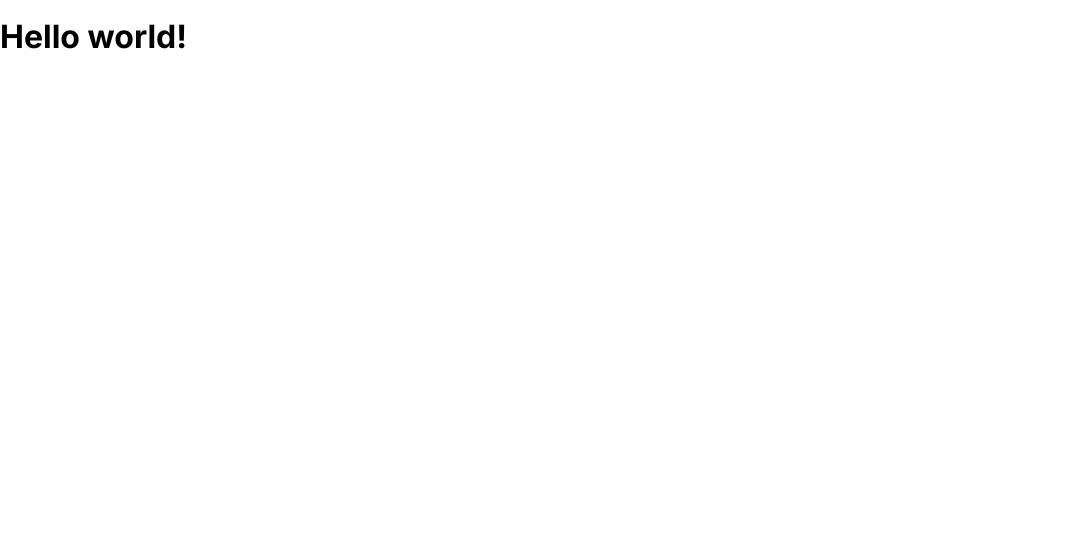
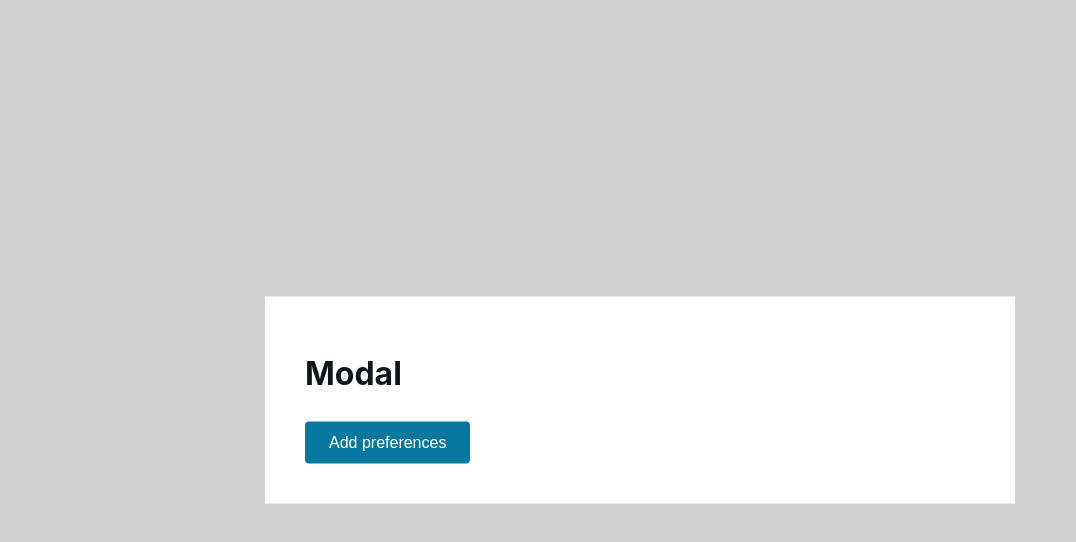
Before and after one commit to IgorPatro/FlyingBisonsModal, a React (Create React App) app: page / in a window 1280 px wide. Shown: the top 542 px of the page, without its empty margins (0-1076 px from the left). Built offline with nearby package versions, Linux system fonts and the light colour scheme.

Commit message:
Added basic modal component and section

```diff
--- a/src/@types/Styled.d.ts
+++ b/src/@types/Styled.d.ts
@@ -3,7 +3,11 @@ import "styled-components"
 declare module "styled-components" {
   export interface DefaultTheme {
     colors: {
+      background: string
       white: string
+      text: string
+      green: string
+      blue: string
     }
     weights: {
       regular: number
--- a/src/App.tsx
+++ b/src/App.tsx
@@ -1,7 +1,16 @@
 import React from "react"
+import Modal from "./components/common/Modal/Modal"
+import Button from "./components/common/Button/Button"
 
 const App = () => {
-  return <h1>Hello world!</h1>
+  return (
+    <Modal>
+      <h1>Modal</h1>
+      <Modal.Section>
+        <Button preset="primary">Add preferences</Button>
+      </Modal.Section>
+    </Modal>
+  )
 }
 
 export default App
--- a/src/GlobalStyles.ts
+++ b/src/GlobalStyles.ts
@@ -19,6 +19,8 @@ const GlobalStyles = createGlobalStyle`
     -webkit-font-smoothing: antialiased;
     -moz-osx-font-smoothing: grayscale;
     font-family: 'Inter', sans-serif;
+    background-color: ${({ theme }) => theme.colors.background};
+    color: ${({ theme }) => theme.colors.text};
   }
 
   *,
--- /dev/null
+++ b/src/components/common/Button/Button.tsx
@@ -0,0 +1,21 @@
+import React from "react"
+import * as ButtonsBasicPresets from "./ButtonPresets"
+
+interface ButtonProps {
+  preset: keyof typeof ButtonsBasicPresets
+  children?: React.ReactNode | string
+  onClick?: () => void
+}
+
+const Button = (props: ButtonProps) => {
+  const Item = ButtonsBasicPresets[props.preset]
+
+  return (
+    // TODO: We spread the props here to pass custom styles
+    <Item onClick={props.onClick} {...props}>
+      {props.children}
+    </Item>
+  )
+}
+
+export default Button
--- /dev/null
+++ b/src/components/common/Button/ButtonPresets.ts
@@ -0,0 +1,10 @@
+import styled from "styled-components"
+
+export const primary = styled.button`
+  color: ${({ theme }) => theme.colors.white};
+  background: ${({ theme }) => theme.colors.blue};
+  border-radius: 0.4rem;
+  padding: 1.2rem 2.4rem;
+  font-size: 1.6rem;
+  border: none;
+`
--- /dev/null
+++ b/src/components/common/Modal/Modal.styled.ts
@@ -0,0 +1,14 @@
+import styled from "styled-components"
+
+export const ModalWrapper = styled.div`
+  width: 75rem;
+  position: fixed;
+  top: 50%;
+  left: 50%;
+  transform: translate(-50%, -50%);
+  background-color: ${({ theme }) => theme.colors.white};
+  padding: 4rem;
+  display: flex;
+  flex-direction: column;
+  gap: 1rem;
+`
--- /dev/null
+++ b/src/components/common/Modal/Modal.tsx
@@ -0,0 +1,15 @@
+import React from "react"
+import ModalSection from "./ModalSection/ModalSection"
+import * as S from "./Modal.styled"
+
+interface Props {
+  children: React.ReactNode | React.ReactNode[]
+}
+
+const Modal = ({ children }: Props) => {
+  return <S.ModalWrapper>{children}</S.ModalWrapper>
+}
+
+Modal.Section = ModalSection
+
+export default Modal
--- /dev/null
+++ b/src/components/common/Modal/ModalSection/ModalSection.styled.ts
@@ -0,0 +1,3 @@
+import styled from "styled-components"
+
+export const ModalSection = styled.div``
--- /dev/null
+++ b/src/components/common/Modal/ModalSection/ModalSection.tsx
@@ -0,0 +1,11 @@
+import React from "react"
+
+interface Props {
+  children: React.ReactNode | React.ReactNode[]
+}
+
+const ModalSection = ({ children }: Props) => {
+  return <div>{children}</div>
+}
+
+export default ModalSection
--- a/src/theme.ts
+++ b/src/theme.ts
@@ -1,6 +1,10 @@
 const theme = {
   colors: {
-    white: "#ffffff",
+    background: "#D2D2D2",
+    white: "#FFFFFF",
+    text: "#0E171B",
+    green: "#2BB574",
+    blue: "#0878A1",
   },
   weights: {
     regular: 400,
```
